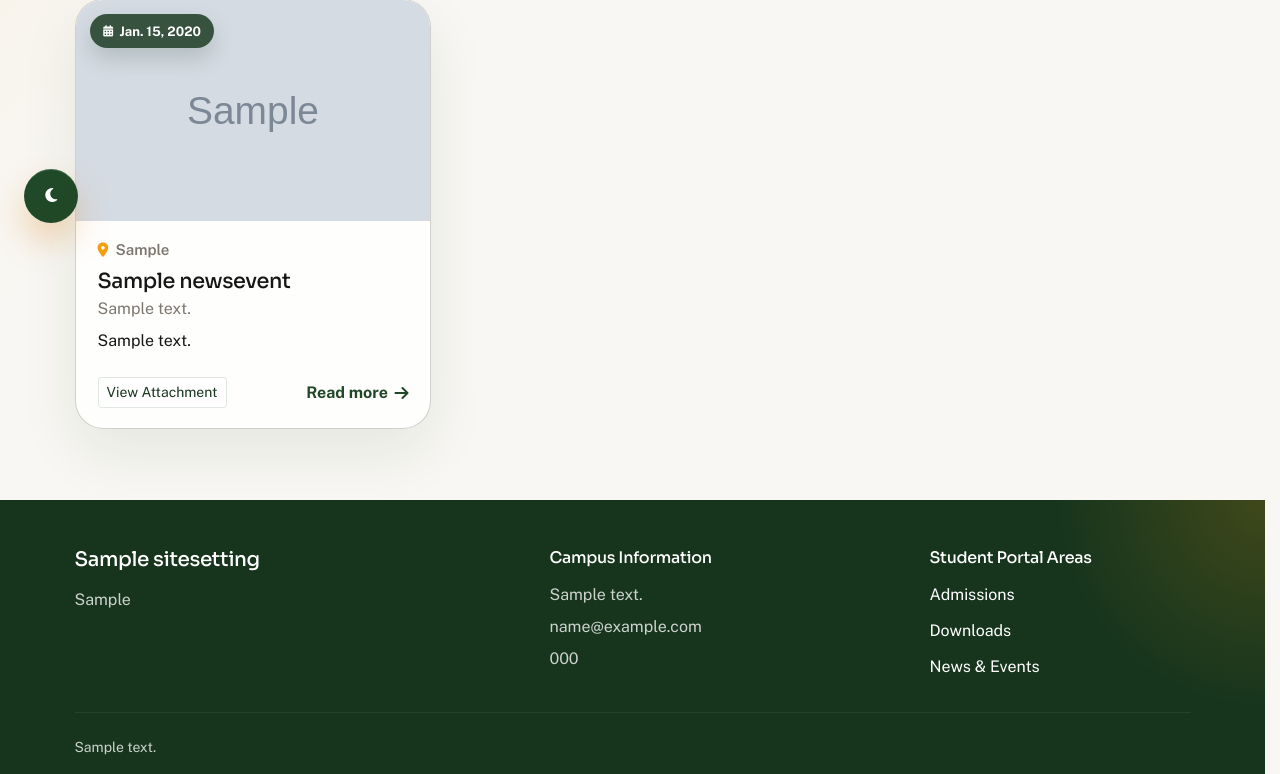
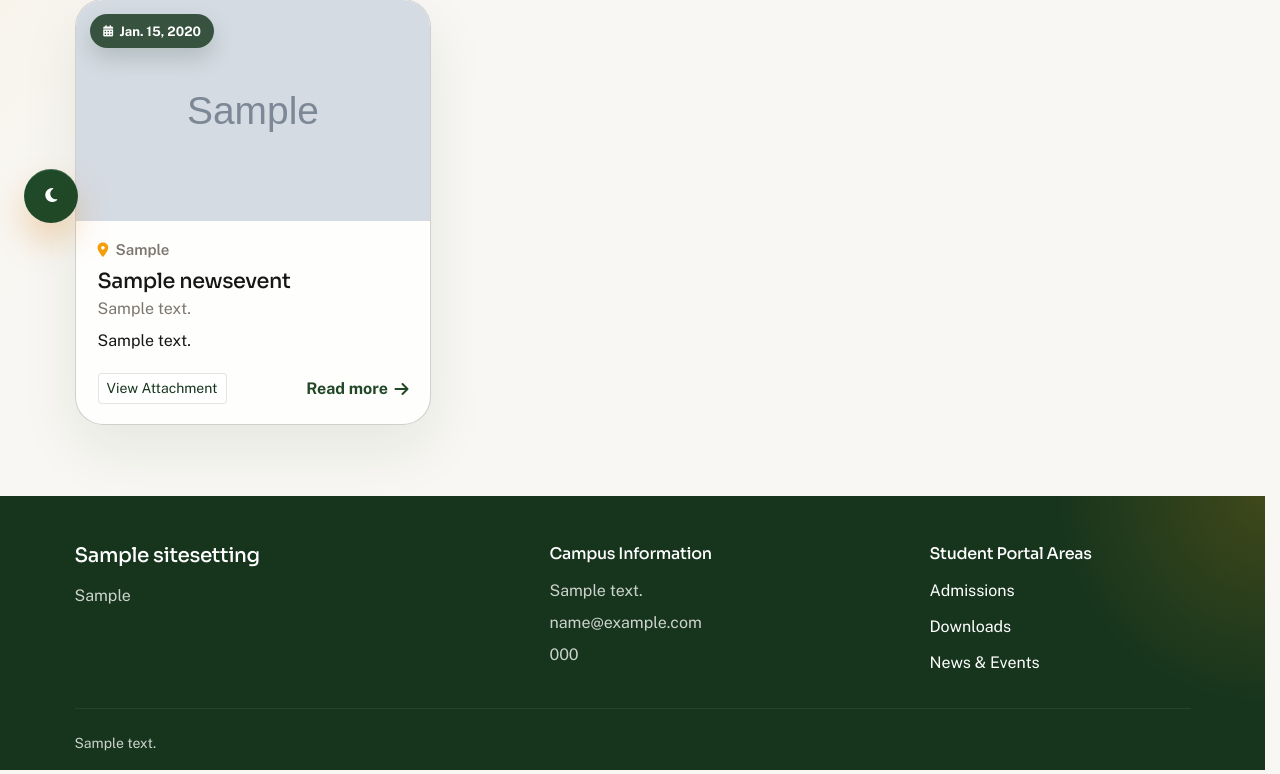
Before and after one commit to TheReaLsshhh/ccbwebremasterV2, a Django app: page /news/ in a window 1280 px wide. Shown: the part 553-1327 px from the top of the page. Run offline with Django 5.2, Linux system fonts and the light colour scheme; tables that the repository leaves empty hold one stand-in row (values such as "Sample post"); grey boxes marked "Sample" are stand-in pictures; parts of the project's set-up code (start-up, migrations or seed data) failed here and were passed over.

Commit message:
No empty space above row 2 cards v2

```diff
--- a/static/css/site.css
+++ b/static/css/site.css
@@ -1381,32 +1381,38 @@ a.btn.btn-soft.btn-sm.mt-3 {
 
 .news-content-section .news-grid-card {
   overflow: visible;
-  height: 100%;
   width: 100%;
   display: flex;
   flex-direction: column;
+  break-inside: avoid;
+  page-break-inside: avoid;
+  -webkit-column-break-inside: avoid;
 }
 
 .news-content-section .news-grid-card .news-grid-text {
-  flex: 1 1 auto;
-  min-height: 0;
+  flex: 0 1 auto;
 }
 
 .news-grid-wrapper {
-  display: grid;
-  grid-template-columns: repeat(3, minmax(0, 1fr));
-  gap: 1.5rem;
-  align-items: stretch;
+  column-count: 3;
+  column-gap: 1.5rem;
 }
 
 .news-grid-wrapper .news-grid-column {
-  min-width: 0;
-  display: flex;
+  display: block;
+  width: 100%;
+  margin: 0 0 1.5rem;
+}
+
+.news-grid-wrapper .news-grid-column:last-child {
+  margin-bottom: 0;
 }
 
 .news-grid-wrapper .news-grid-column .news-grid-card {
   width: 100%;
-  height: 100%;
+  break-inside: avoid;
+  page-break-inside: avoid;
+  -webkit-column-break-inside: avoid;
 }
 
 .news-content-section .news-grid-visual {
@@ -1427,27 +1433,35 @@ a.btn.btn-soft.btn-sm.mt-3 {
 }
 
 .news-content-section .news-grid-body {
-  flex: 1 1 auto;
+  flex: 0 1 auto;
   min-height: 0;
   display: flex;
   flex-direction: column;
 }
 
 .news-content-section .news-grid-footer {
-  margin-top: auto;
-  padding-top: 0.75rem;
+  padding-top: 0.5rem;
 }
 
 @media (max-width: 1199.98px) {
   .news-grid-wrapper {
-    grid-template-columns: repeat(2, minmax(0, 1fr));
+    column-count: 2;
+    column-gap: 1.25rem;
+  }
+
+  .news-grid-wrapper .news-grid-column {
+    margin: 0 0 1.25rem;
   }
 }
 
 @media (max-width: 767.98px) {
   .news-grid-wrapper {
-    grid-template-columns: minmax(0, 1fr);
-    gap: 1.25rem;
+    column-count: 1;
+    column-gap: 0;
+  }
+
+  .news-grid-wrapper .news-grid-column {
+    margin: 0 0 1.25rem;
   }
 
   .news-content-section .news-grid-visual {
```
